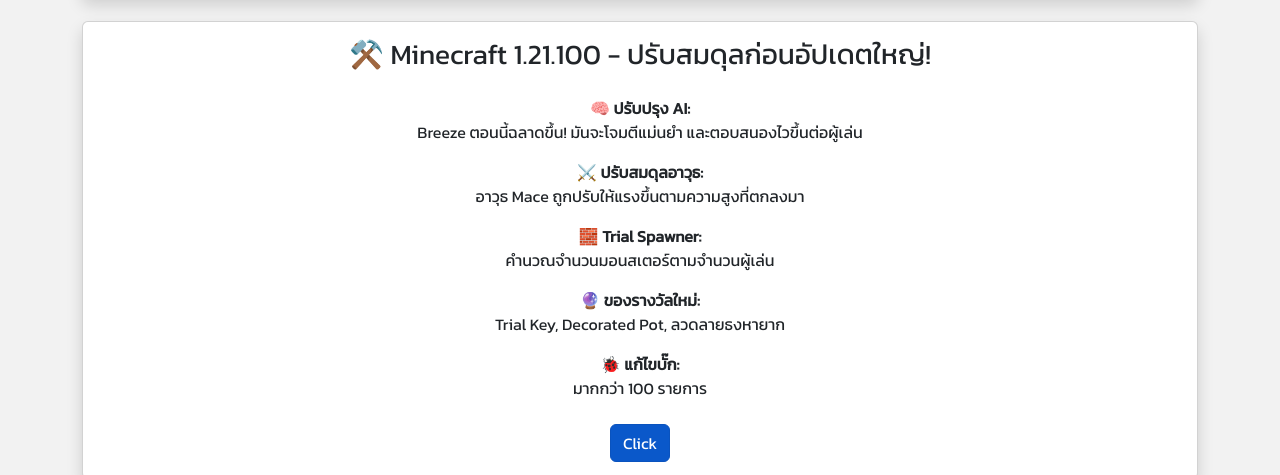
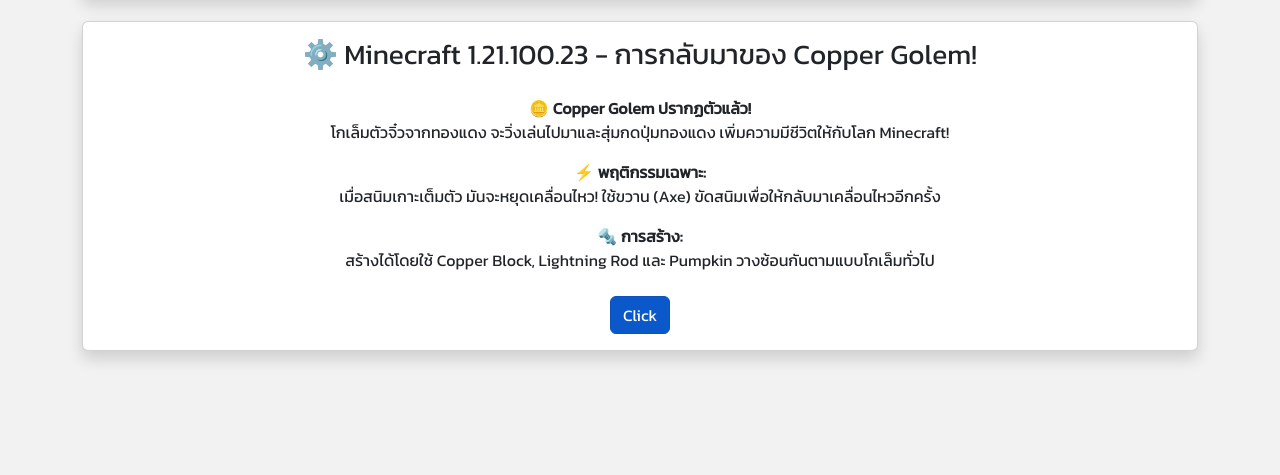
Before and after one commit to wee07-qb/Myhosting, a plain HTML site: page 1.21.100.html in a window 1280 px wide. Shown: the part 633-1108 px from the top of the page. After the commit the page ends 1032 px from the top, so only its background shows below. Drawn offline with nearby package versions, Linux system fonts and the light colour scheme; some packages are replaced by stand-ins of ours; a script that the page names is missing.

Commit message:
Update 1.21.100.html

```diff
--- a/1.21.100.html
+++ b/1.21.100.html
@@ -62,17 +62,24 @@
     <!-- Update Card -->
     <div class="card shadow my-4">
       <div class="card-body">
-        <h3 class="card-title mb-4">⚒️ Minecraft 1.21.100 - ปรับสมดุลก่อนอัปเดตใหญ่!</h3>
-        <p><strong>🧠 ปรับปรุง AI:</strong><br>Breeze ตอนนี้ฉลาดขึ้น! มันจะโจมตีแม่นยำ และตอบสนองไวขึ้นต่อผู้เล่น</p>
-        <p><strong>⚔️ ปรับสมดุลอาวุธ:</strong><br>อาวุธ Mace ถูกปรับให้แรงขึ้นตามความสูงที่ตกลงมา</p>
-        <p><strong>🧱 Trial Spawner:</strong><br>คำนวณจำนวนมอนสเตอร์ตามจำนวนผู้เล่น</p>
-        <p><strong>🔮 ของรางวัลใหม่:</strong><br>Trial Key, Decorated Pot, ลวดลายธงหายาก</p>
-        <p><strong>🐞 แก้ไขบั๊ก:</strong><br>มากกว่า 100 รายการ</p>
+        <h3 class="card-title mb-4">⚙️ Minecraft 1.21.100.23 - การกลับมาของ Copper Golem!</h3>
+
+  <p><strong>🪙 Copper Golem ปรากฏตัวแล้ว!</strong><br>
+    โกเล็มตัวจิ๋วจากทองแดง จะวิ่งเล่นไปมาและสุ่มกดปุ่มทองแดง เพิ่มความมีชีวิตให้กับโลก Minecraft!
+  </p>
+
+  <p><strong>⚡ พฤติกรรมเฉพาะ:</strong><br>
+    เมื่อสนิมเกาะเต็มตัว มันจะหยุดเคลื่อนไหว! ใช้ขวาน (Axe) ขัดสนิมเพื่อให้กลับมาเคลื่อนไหวอีกครั้ง
+  </p>
+
+  <p><strong>🔩 การสร้าง:</strong><br>
+    สร้างได้โดยใช้ Copper Block, Lightning Rod และ Pumpkin วางซ้อนกันตามแบบโกเล็มทั่วไป
+  </p>
         <!--<p class="text-body-secondary">อัปเดตเตรียมปล่อยตัวเต็ม มิถุนายน 2025</p>-->
 
         <!-- Countdown & Button -->
         <div class="mt-4">
-          <button type="button" id="button" class="btn btn-primary active" data-bs-toggle="button" aria-pressed="true" data-link1="https://s.shopee.co.th/AUhLQlljUU" data-link2="https://mcpedl.org/getfile/5697">Click</button>
+          <button type="button" id="button" class="btn btn-primary active" data-bs-toggle="button" aria-pressed="true" data-link1="https://s.shopee.co.th/AUhLQlljUU" data-link2="https://mcpedl.org/getfile/5750">Click</button>
           <p id="countdownText" class="mt-3" style="display: none;">กรุณารอ <span id="count"></span> วินาที...</p>
           <button id="goBtn" class="btn btn-success mt-2" style="display: none;">ไปยังเว็บไซต์</button>
         </div>
```
